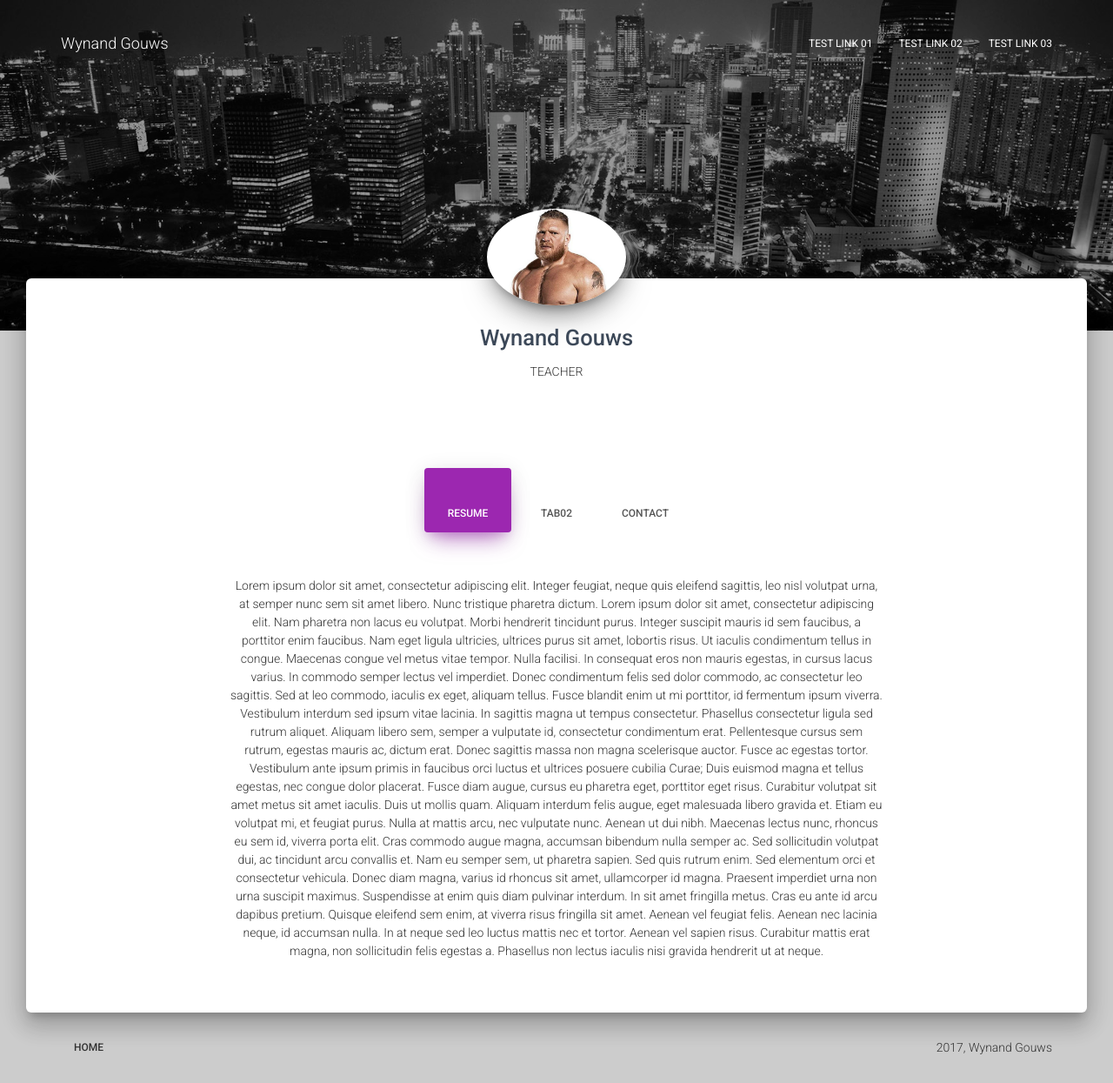
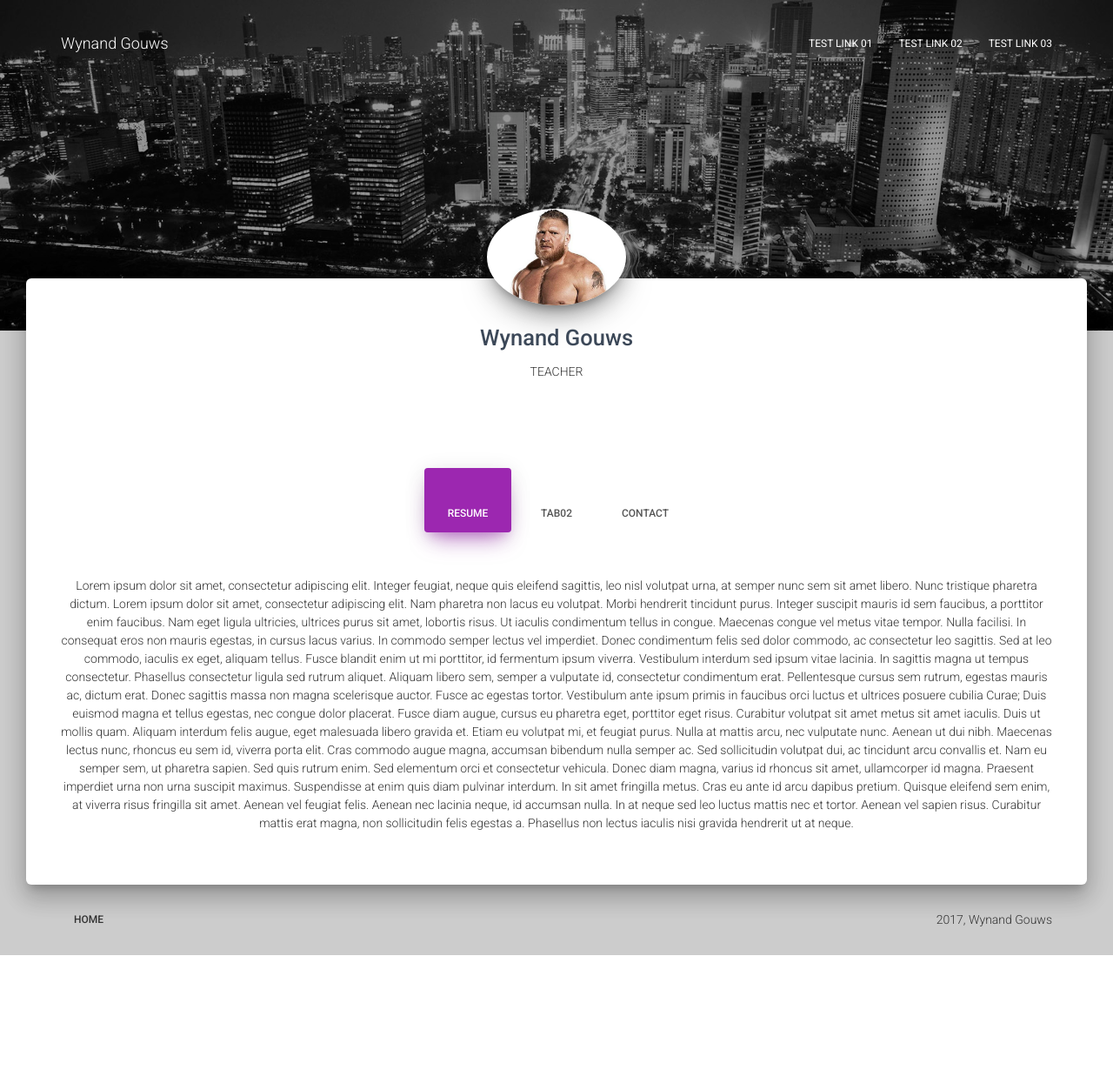
Before and after one commit to WnndGws/wynsite_old, a Django app: page /wynand/ in a window 1280 px wide. Shown: the whole page at 87% size. After the commit the page ends 1098 px from the top, so only its background shows below. Run offline with Django 3.2, Linux system fonts and the light colour scheme; some libraries are stand-ins or nearby versions.

Commit message:
see what using all the space looks like

```diff
--- a/wynand/templates/wynand/includes/profile.html
+++ b/wynand/templates/wynand/includes/profile.html
@@ -22,7 +22,7 @@
                 </div>
 
                 <div class="row">
-                    <div class="col-xs-8 col-xs-offset-2">
+                    <div class="col-xs-12 col-xs-offset-0">
                         <div class="profile-tabs">
                             <div class="nav-align-center">
                                 <ul class="nav nav-pills" role="tablist">
```
